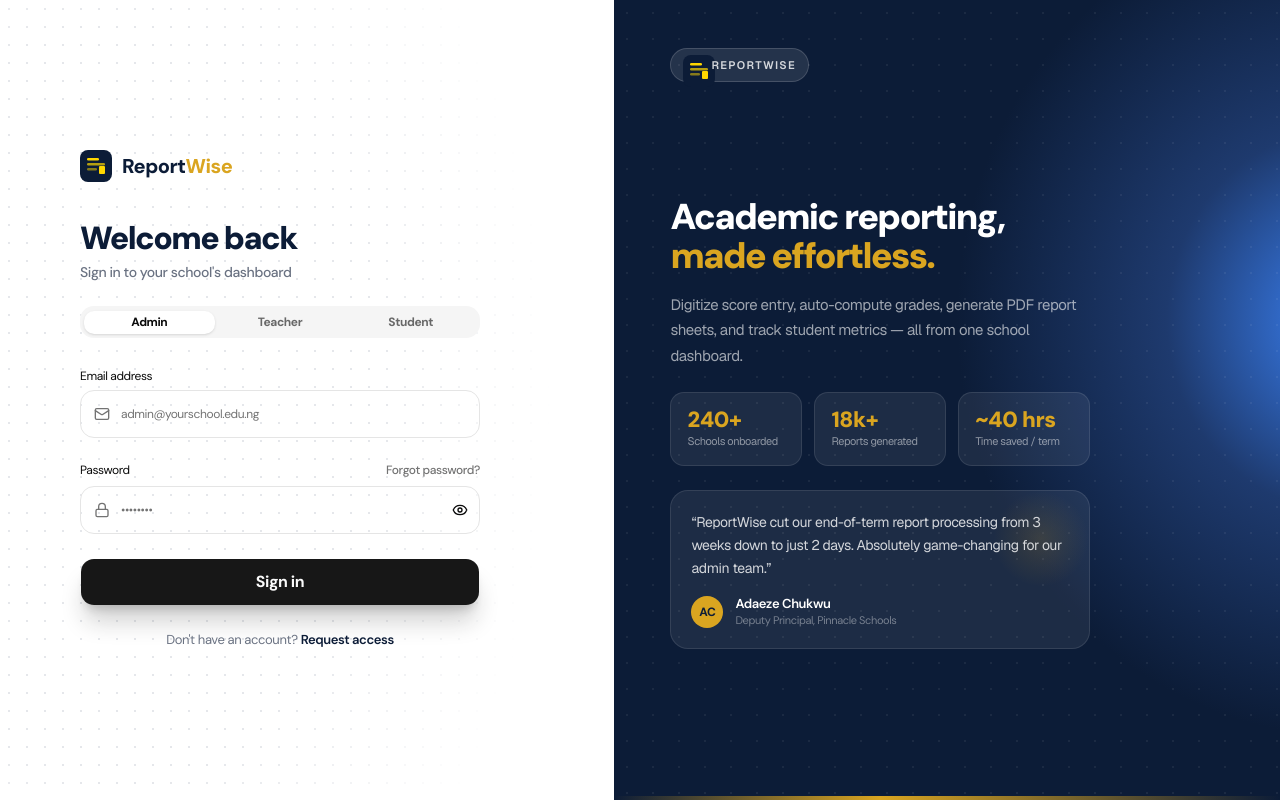
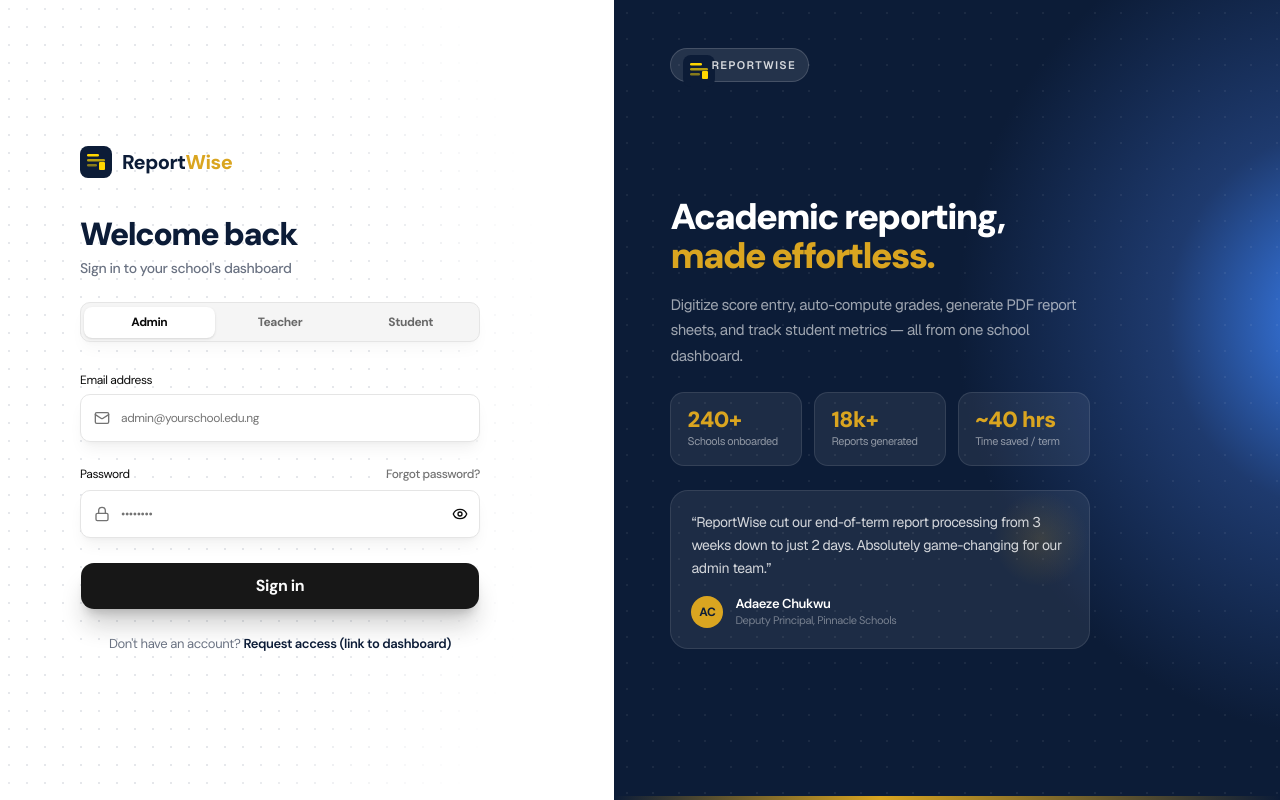
Before and after one commit to KingSlayer-double07/ReportWise, a Next.js app in the folder apps/web/: page /login in a window 1280 px wide. Built offline with nearby package versions, Linux system fonts and the light colour scheme.

Commit message:
Minor ui changes

```diff
--- a/apps/web/app/dashboard/admin/config/page.tsx
+++ b/apps/web/app/dashboard/admin/config/page.tsx
@@ -59,7 +59,7 @@ export default function ConfigPage() {
             key={tab}
             onClick={() => setActiveTab(tab)}
             className={cn(
-              "px-8 py-2.5 rounded-lg text-[14px] font-bold transition-all border-none cursor-pointer",
+              "px-8 py-2 rounded-lg text-[14px] font-bold transition-all border-none cursor-pointer",
               activeTab === tab
                 ? "bg-white text-[#0c1c37] shadow-sm"
                 : "text-gray-500 hover:text-[#0c1c37]"
--- a/apps/web/app/login/page.tsx
+++ b/apps/web/app/login/page.tsx
@@ -96,12 +96,12 @@ export default function LoginPage() {
 
           {/* Role Selector */}
           <Tabs value={role} onValueChange={(v) => setRole(v as Role)} className="mb-8">
-            <TabsList className="w-full h-11 p-1 bg-muted rounded-xl">
+            <TabsList className="w-full bg-muted rounded-lg border shadow-lg/3" style={{height: "40px"}}>
               {[Role.ADMIN, Role.TEACHER, Role.STUDENT].map((r) => (
                 <TabsTrigger
                   key={r}
                   value={r}
-                  className="rounded-lg font-bold data-active:shadow-sm"
+                  className="rounded-md font-bold data-active:shadow-sm"
                 >
                   {r.charAt(0) + r.slice(1).toLowerCase()}
                 </TabsTrigger>
@@ -123,7 +123,7 @@ export default function LoginPage() {
                   value={email}
                   onChange={(e) => setEmail(e.target.value)}
                   required
-                  className="pl-10 h-12 rounded-xl"
+                  className="pl-10 h-12 rounded-lg bg-white shadow-lg/5"
                 />
               </div>
             </div>
@@ -148,7 +148,7 @@ export default function LoginPage() {
                   value={password}
                   onChange={(e) => setPassword(e.target.value)}
                   required
-                  className="pl-10 pr-12 h-12 rounded-xl"
+                  className="pl-10 pr-12 h-12 rounded-lg bg-white shadow-lg/5"
                 />
                 <Button
                   type="button"
@@ -167,7 +167,7 @@ export default function LoginPage() {
               id="login-submit"
               type="submit"
               disabled={loading}
-              className="h-12 rounded-xl font-bold text-base shadow-xl shadow-primary/20 transition-all hover:-translate-y-0.5"
+              className="h-12 rounded-xl font-bold text-base shadow-xl shadow-primary/20 transition-all"
             >
               {loading ? "Signing in…" : "Sign in"}
             </Button>
@@ -177,10 +177,10 @@ export default function LoginPage() {
           <p className="mt-6 text-[13px] text-gray-500 text-center">
             Don&apos;t have an account?{" "}
             <Link
-              href="/sign-up"
+              href="/dashboard/admin"
               className="text-[#0c1c37] font-semibold hover:text-[goldenrod] transition-colors no-underline"
             >
-              Request access
+              Request access &#40;link to dashboard&#41;
             </Link>
           </p>
         </div>
--- a/apps/web/app/page.tsx
+++ b/apps/web/app/page.tsx
@@ -21,8 +21,8 @@ export default function Home() {
         <HowItWorks />
         {/* <Integrations /> */}
         <Testimonial />
-        <Stats />
-        {/* <Pricing /> */}
+        {/* <Stats /> */}
+        <Pricing />
         <CTABanner />
       </main>
       <Footer />
--- a/apps/web/components/landing/Pricing.tsx
+++ b/apps/web/components/landing/Pricing.tsx
@@ -7,6 +7,21 @@ export default function Pricing() {
     <section id="pricing" className="py-20 px-6 bg-white">
       <div className="max-w-[1100px] mx-auto">
         {/* Header */}
+
+                <div className="text-center mb-12">
+          <div className="inline-flex items-center gap-2 bg-[goldenrod]/10 border border-[goldenrod]/25 rounded-full px-3.5 py-1.5 mb-5">
+            <span className="font-sans text-[11px] font-semibold text-[goldenrod] tracking-[0.05em] uppercase">
+              ✦ Simple Pricing
+            </span>
+          </div>
+
+          {/* h2 keeps project font (font-mono base) */}
+          <h2 className="text-4xl font-black tracking-[-2px] text-[#0c1c37] mb-0 font-dm">
+            Pay only for active students
+          </h2>
+        </div>
+
+{/*
         <div className="text-center mb-14">
           <div className="inline-flex items-center gap-2 bg-[#0c1c37]/[0.06] border border-[#0c1c37]/[0.12] rounded-full px-3.5 py-1.5 mb-5">
             <span className="text-[11px] font-bold text-[#0c1c37] tracking-[0.05em] uppercase">
@@ -20,7 +35,7 @@ export default function Pricing() {
             No flat fees. No surprises. You&apos;re billed per active student per
             session — fair and scalable.
           </p>
-        </div>
+        </div> */}
 
         {/* Plans grid */}
         <div className="grid grid-cols-[repeat(auto-fit,minmax(300px,1fr))] gap-5 items-start">
```
